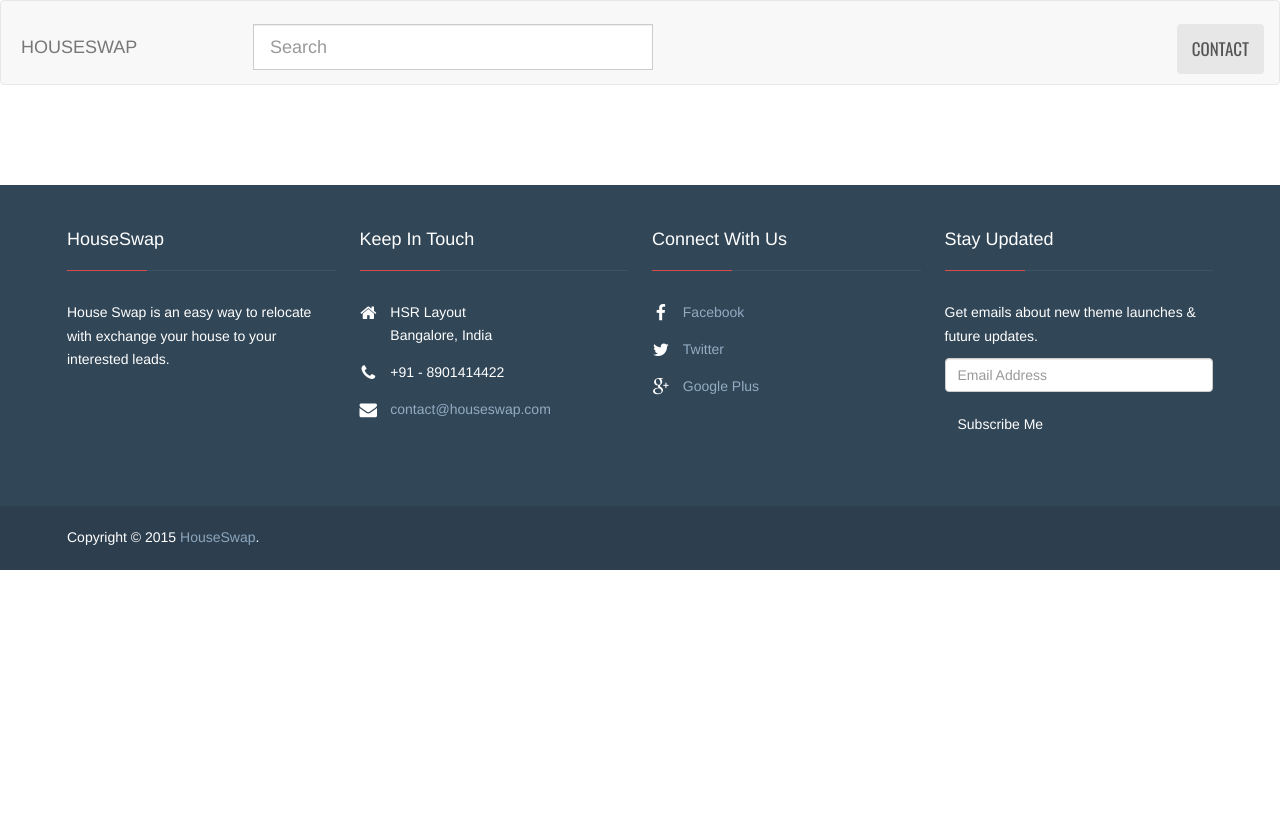
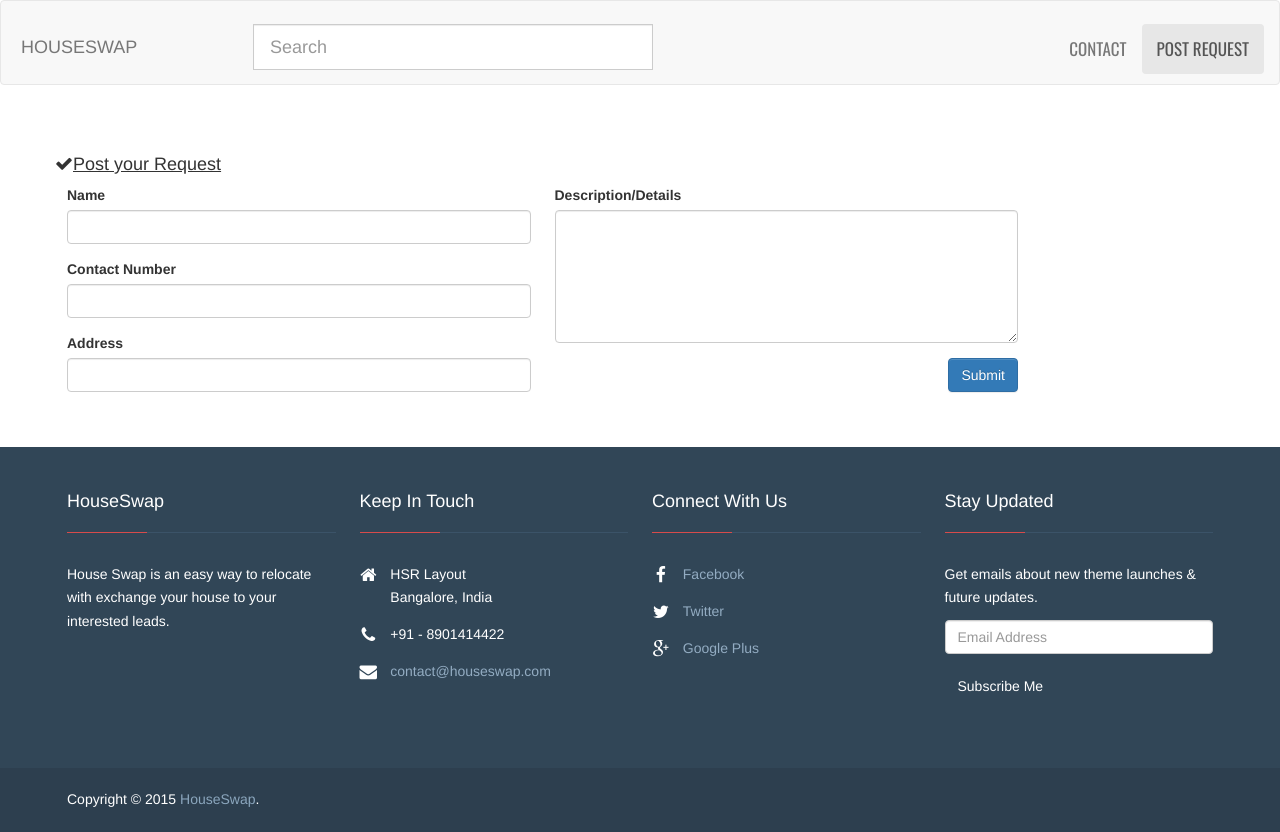
Before and after one commit to rajnishp/houseSwap, a PHP site: template src/views/landing/landing.php in a window 1280 px wide. Before the commit the page ends 570 px from the top, so only its background shows below. Run offline with PHP 8.4, Linux system fonts and the light colour scheme; the template is opened without the code that fills it, so the values that code supplies are empty.

Commit message:
post request

```diff
--- a/src/controllers/HomeController.class.php
+++ b/src/controllers/HomeController.class.php
@@ -66,9 +66,9 @@ class HomeController {
 				$_POST['contact'],
 				$_POST['address'],
 				$_POST['description'],
-				0,
 				null);
 
+		//var_dump($_POST); exit;
 		$this -> houseDAO ->insert($house);
 
 	}
--- a/src/index.php
+++ b/src/index.php
@@ -43,6 +43,11 @@ if ( ! isset($_SESSION['user_id']) && count($route) <= 1  ){
 					$homeController -> processForm ();
 				break;
 
+			case "your_request":
+					$homeController = new HomeController();
+					$homeController -> postHouse ();
+				break;
+
 			default:
 						//langing page of houseswap
 					$homeController = new HomeController();
--- a/src/views/landing/landing.php
+++ b/src/views/landing/landing.php
@@ -97,8 +97,64 @@
       <hr>
       <?php } ?>
 
+      <!-- /.post request form -->
+      <section id = 'post_request'>
+
+        <div class="row">
+          <div class="portlet portlet-boxed portlet-danger">
+
+            <div class="portlet-header">
+              <h4 class="portlet-title">
+                <u><i class="fa fa-check portlet-icon"></i>Post your Request</u>
+              </h4>
+            </div> <!-- /.portlet-header -->
+
+            <div class="portlet-body">
+
+              <form id="" action="<?= $baseUrl ?>postHouse" method="post" class="form parsley-form">
+
+              <div class="col-md-5 col-lg-5 col-sm-12">
+                <div class="form-group">
+                  <label class="control-label" for="name">Name</label>
+                  <input type="text" id="name" name="name" class="form-control" data-parsley-required="true">
+                </div> <!-- /.form-group -->
+
+                <div class="form-group">
+                  <label class="control-label" for="contact">Contact Number</label>
+                  <input type="text" id="contact" name="contact" class="form-control" data-parsley-required="true">
+                </div> <!-- /.form-group -->
+
+                <div class="form-group">
+                  <label class="control-label" for="address">Address</label>
+                  <input type="text" id="address" name="address" class="form-control" data-parsley-required="true">
+                </div> <!-- /.form-group -->
+
+              </div>
+
+              <div class="col-md-5 col-lg-5 col-sm-12">
+                <div class="form-group">
+                  <label class="control-label" for="description">Description/Details</label>
+                  <textarea type="text" id="description" name="description" class="form-control" data-parsley-required="true" style="height: 133px;"></textarea>
+                  </textarea>
+                </div> <!-- /.form-group -->
+
+                <div class="form-group pull-right">
+                  <button type="submit" class="btn btn-primary">Submit</button>
+                </div> <!-- /.form-group -->
+              </div>
+              </form>
+
+            </div> <!-- /.portlet-body -->
+
+          </div> <!-- /.portlet -->
+        </div>
+
+      </section>
+
+     <!-- /.post request form ends-->
 
     </div> <!-- /#container -->
+
   </div> <!-- /#content -->
 
 </div> <!-- /#wrapper -->
--- a/src/views/navbar/navbar_new.php
+++ b/src/views/navbar/navbar_new.php
@@ -13,7 +13,12 @@
     </div>
     <div class="collapse navbar-collapse" id="bs-example-navbar-collapse-1">
         <ul class="nav navbar-nav pull-right">
-            <li class="active"><a href="#contact">Contact</a></li>
+            <li >
+                <a href="#contact">Contact</a>
+            </li>
+            <li class="active">
+                <a href="#post_request">Post Request</a>
+            </li>
 
         </ul>
         <div class="col-sm-6 col-md-6 ">
```
Also changed, not shown: src/views/house/house.php (+93 -15 lines).
